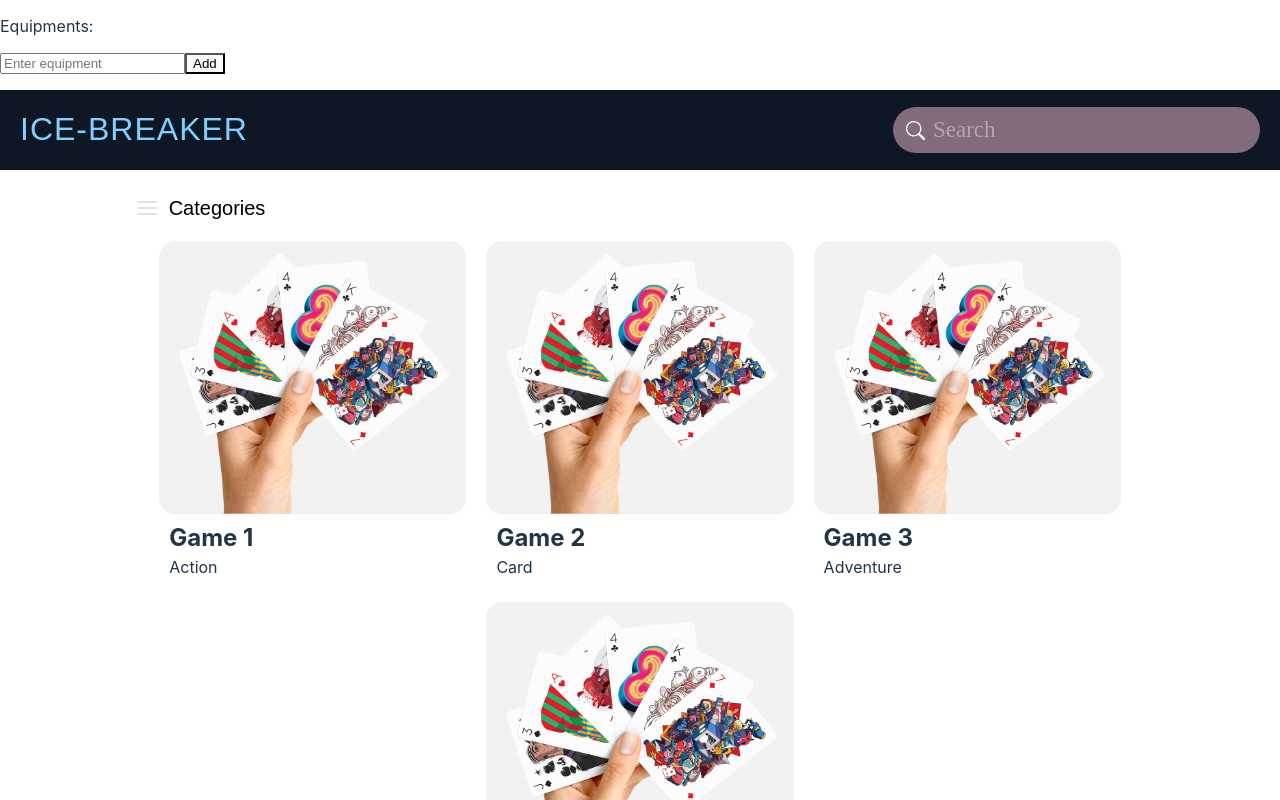
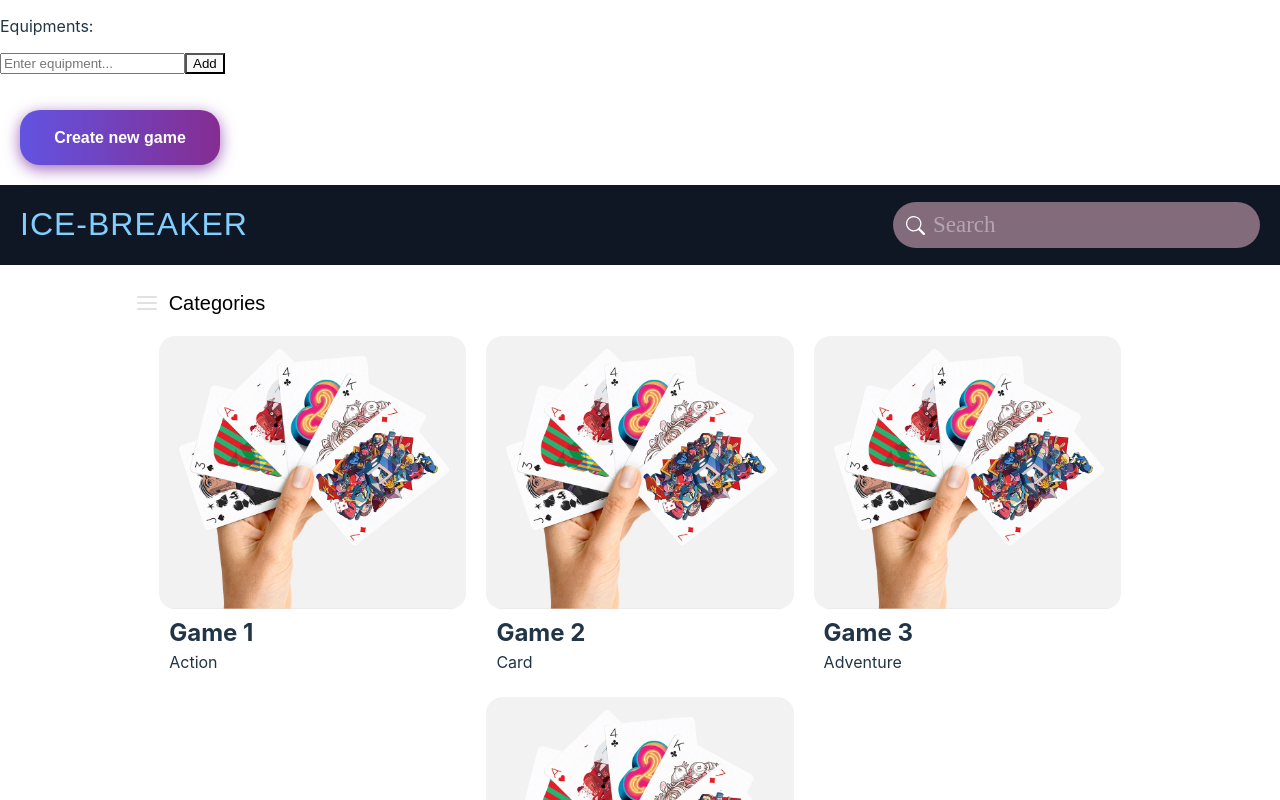
Before and after one commit to art-test-stack/ice-breaker-website, a React (Vite) app in the folder client/: page / in a window 1280 px wide. Shown: the top 800 px of the page. Built offline with nearby package versions, Linux system fonts and the light colour scheme; a web font is replaced by a local one.

Commit message:
feat: press enter to input equipment

```diff
--- a/client/src/AddEquipment/AddEquipment.tsx
+++ b/client/src/AddEquipment/AddEquipment.tsx
@@ -10,6 +10,12 @@ function AddEquipment () {
 
     function handleChange(e: ChangeEvent<HTMLInputElement>){
         setInputValue(e.target.value)
+    }
+
+    function handleEnter(e: React.KeyboardEvent<HTMLInputElement>){
+        if(e.key === 'Enter' && e.target instanceof HTMLInputElement){
+            setInputValue(e.target.value)
+        }
     }
 
     function handleSubmit(e: SyntheticEvent){
@@ -25,19 +31,6 @@ function AddEquipment () {
         newEquipments.splice(index, 1)
         setEquipments(newEquipments)
     }
-
-    // function handleEdit(index: number){
-    //     // var editedInput = prompt("Edit equipment: ")
-    //     // if (editedInput != null && editedInput != '') {
-    //     //     const newEquipments: string[] = [...equipments]
-    //     //     newEquipments.splice(index,1, editedInput)
-    //     //     setEquipments(newEquipments)
-    //     // }
-    //     // else {
-    //     //     setEquipments(equipments)
-    //     // }
-
-    // }
 
     function handleEdit(index: number) {
         let editedInput: string | null = null;
@@ -69,7 +62,8 @@ function AddEquipment () {
         <div id='addEquipmentContainer'>
             <p>Equipments:</p>
             <form>
-                <input id="inputBoxEquipment" type='text' value={inputValue} placeholder='Enter equipment' onChange={handleChange}/>
+                <input id="inputBoxEquipment" type='text' value={inputValue} placeholder='Enter equipment...' onChange={handleChange}
+                onKeyDown={handleEnter}/>
                 <button id="addButtonEquipment" onClick={handleSubmit}>Add</button>
             </form>
             <ul>
--- a/client/src/App.tsx
+++ b/client/src/App.tsx
@@ -7,7 +7,7 @@ import { CategoryDropdown } from './CategoryDropdown/CategoryDropdown.tsx';
 import { AuthUI, CurrentUserDataProvider } from "./firebase/auth";
 import GamePage from './GamePage/GamePage.tsx';
 import GameGrid from './components/molecules/GameGrid';
-// import CreateGameButton from './CreateGameButton/CreateGameButton.tsx'
+import CreateGameButton from './CreateGameButton/CreateGameButton.tsx'
 import AddEquipment from './AddEquipment/AddEquipment.tsx'
 import './App.css';
 
@@ -25,7 +25,7 @@ function App() {
   return (
     <>
       <AddEquipment/>
-      {/*<CreateGameButton></CreateGameButton>*/}
+      <CreateGameButton/>
       <div id='header'>
         <div id='titleContainer'>
           <Title/>
```
